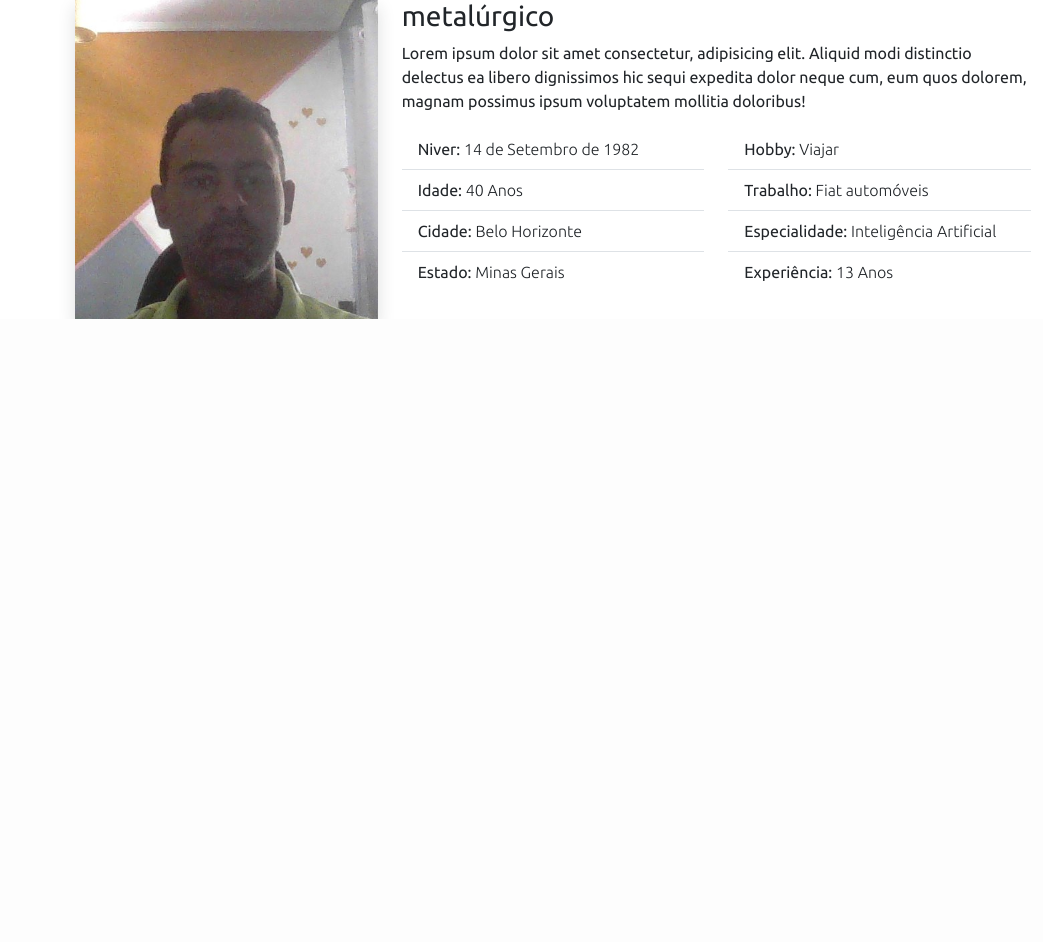
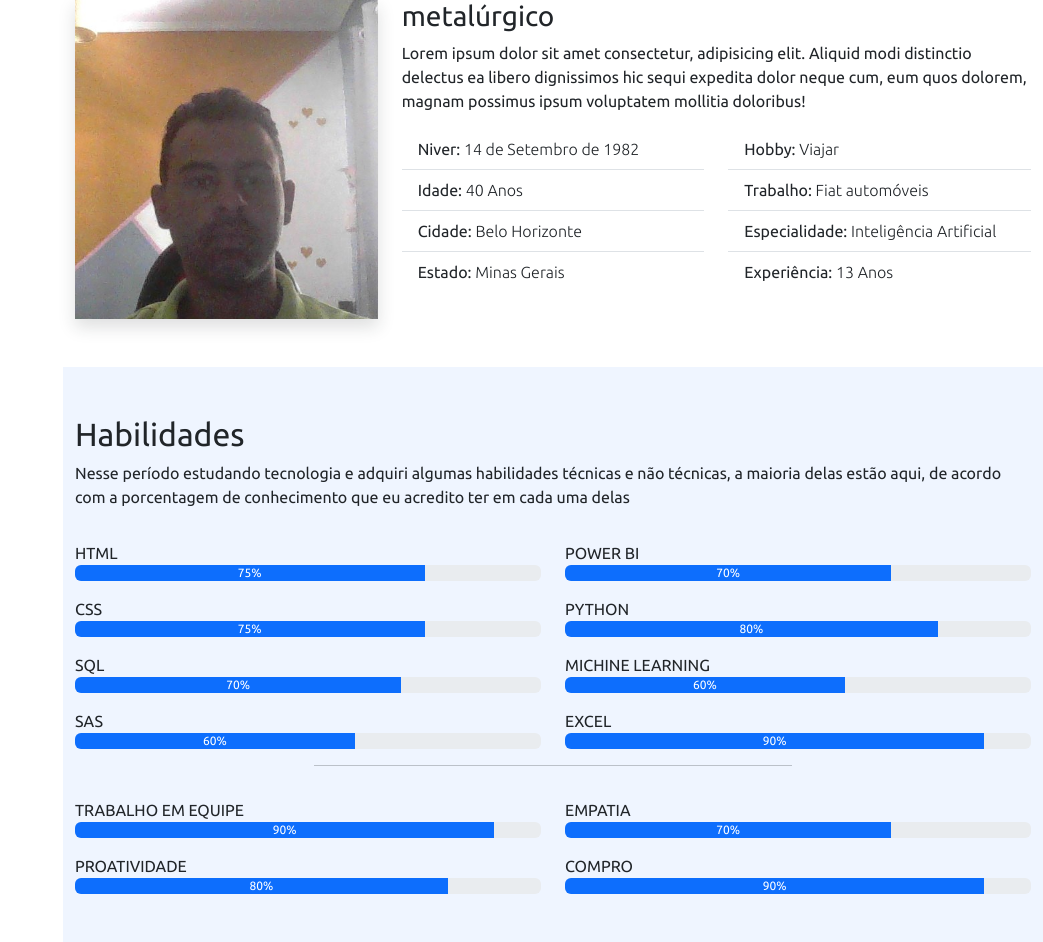
Before and after one commit to flavio641/Repositorio, a Flask app: page / in a window 1280 px wide. Shown: the part 1023-1965 px from the top of the page, without its empty margins (237-1280 px from the left). Before the commit the page ends 1342 px from the top, so only its background shows below. Run offline with Flask 2, Linux system fonts and the light colour scheme; some libraries are stand-ins or nearby versions.

Commit message:
habilidades

```diff
--- a/static/stytle.css
+++ b/static/stytle.css
@@ -193,3 +193,7 @@
     background-color: #252c90;
     border-radius: 20%;
   }
+
+  .section-bg{
+    background-color: #eff5ff;
+  }
--- a/templates/index.html
+++ b/templates/index.html
@@ -46,7 +46,7 @@
 
                 </li>
                 <li class="nav-item">
-                  <a class="nav-link" href="#">
+                  <a class="nav-link" href="#habilidades">
                     <i class="bi bi-list-check"></i>
                     Habilidades</a>
                 </li>
@@ -198,6 +198,89 @@
 
         </section>
 
+        <section class="mt-5 section-bg" id="habilidades">
+            <div class="container pb-5">
+                <h2 class="pt-5">Habilidades</h2>
+                <p>
+                    Nesse período estudando tecnologia e adquiri algumas habilidades
+                    técnicas e não técnicas, a maioria delas estão aqui, de acordo com
+                    a porcentagem de conhecimento que eu acredito ter em cada uma delas
+                </p>
+                <div class="row">
+                    <div class="col-md-6">
+                        <p class="mt-3 mb-0">HTML</p>
+                        <div class="progress" role="progressbar" aria-label="Example with label" aria-valuenow="75" aria-valuemin="0" aria-valuemax="100">
+                            <div class="progress-bar" style="width:75%">75%</div>
+                          </div>
+
+                          <p class="mt-3 mb-0">CSS</p>
+                        <div class="progress" role="progressbar" aria-label="Example with label" aria-valuenow="75" aria-valuemin="0" aria-valuemax="100">
+                            <div class="progress-bar" style="width: 75%">75%</div>
+                          </div>
+
+                          <p class="mt-3 mb-0">SQL</p>
+                          <div class="progress" role="progressbar" aria-label="Example with label" aria-valuenow="70" aria-valuemin="0" aria-valuemax="100">
+                              <div class="progress-bar" style="width:70%">70%</div>
+                            </div>
+
+                            <p class="mt-3 mb-0">SAS</p>
+                          <div class="progress" role="progressbar" aria-label="Example with label" aria-valuenow="60" aria-valuemin="0" aria-valuemax="100">
+                              <div class="progress-bar" style="width: 60%">60%</div>
+                            </div>
+
+                    </div>
+                    <div class="col-md-6">
+                        <p class="mt-3 mb-0">POWER BI</p>
+                        <div class="progress" role="progressbar" aria-label="Example with label" aria-valuenow="70" aria-valuemin="0" aria-valuemax="100">
+                            <div class="progress-bar" style="width: 70%">70%</div>
+                          </div>
+
+                          <p class="mt-3 mb-0">PYTHON</p>
+                        <div class="progress" role="progressbar" aria-label="Example with label" aria-valuenow="80" aria-valuemin="0" aria-valuemax="100">
+                            <div class="progress-bar" style="width: 80%">80%</div>
+                          </div>
+
+                          <p class="mt-3 mb-0">MICHINE LEARNING</p>
+                          <div class="progress" role="progressbar" aria-label="Example with label" aria-valuenow="60" aria-valuemin="0" aria-valuemax="100">
+                              <div class="progress-bar" style="width:60%">60%</div>
+                            </div>
+
+                            <p class="mt-3 mb-0">EXCEL</p>
+                          <div class="progress" role="progressbar" aria-label="Example with label" aria-valuenow="80" aria-valuemin="0" aria-valuemax="100">
+                              <div class="progress-bar" style="width: 90%">90%</div>
+                            </div>
+
+                    </div>
+                </div>
+                <hr class="w-50 me-auto ms-auto">
+                <div class="row">
+                    <div class="col-md-6">
+                        <p class="mt-3 mb-0">TRABALHO EM EQUIPE</p>
+                          <div class="progress" role="progressbar" aria-label="Example with label" aria-valuenow="90" aria-valuemin="0" aria-valuemax="100">
+                              <div class="progress-bar" style="width: 90%">90%</div>
+                            </div>
+                            <p class="mt-3 mb-0">PROATIVIDADE</p>
+                            <div class="progress" role="progressbar" aria-label="Example with label" aria-valuenow="80" aria-valuemin="0" aria-valuemax="100">
+                                <div class="progress-bar" style="width: 80%">80%</div>
+                              </div>
+                    </div>
+                    <div class="col-md-6">
+                        <p class="mt-3 mb-0">EMPATIA</p>
+                        <div class="progress" role="progressbar" aria-label="Example with label" aria-valuenow="70" aria-valuemin="0" aria-valuemax="100">
+                            <div class="progress-bar" style="width: 70%">70%</div>
+                          </div>
+                          <p class="mt-3 mb-0">COMPRO</p>
+                          <div class="progress" role="progressbar" aria-label="Example with label" aria-valuenow="90" aria-valuemin="0" aria-valuemax="100">
+                              <div class="progress-bar" style="width: 90%">90%</div>
+                            </div>
+
+                    </div>
+                </div>
+
+            </div>
+
+        </section>
+
     </main>
 
 
```
